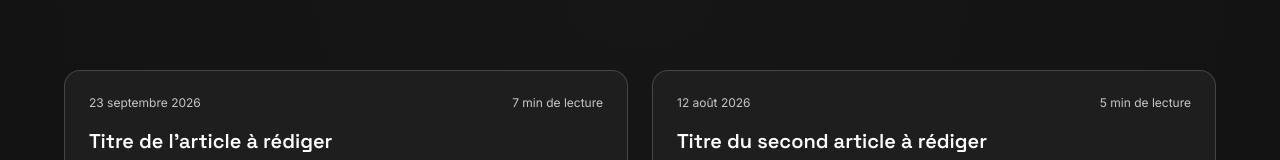
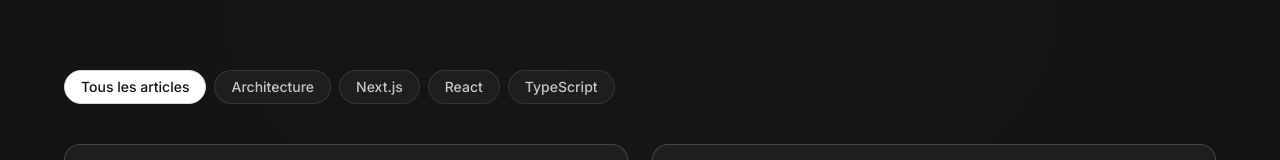
Before and after one commit to TeoCasanovaDW/portfolio_react_next, a Next.js app: page /fr/blog in a window 1280 px wide. Shown: the part 397-557 px from the top of the page. Built offline with nearby package versions, Linux system fonts and the light colour scheme; no server answers.

Commit message:
feat: add tag filtering to blog

```diff
--- a/app/[locale]/blog/page.tsx
+++ b/app/[locale]/blog/page.tsx
@@ -1,15 +1,19 @@
 import ArticleCard from '@/components/blog/ArticleCard'
-import { formatArticleDate, getArticles } from '@/lib/blog'
+import TagFilter from '@/components/blog/TagFilter'
+import { formatArticleDate, getAllTags, getArticles } from '@/lib/blog'
 import { getDictionary, localizePath, resolveLocale } from '@/lib/i18n'
 
 type Props = {
   params: Promise<{ locale: string }>
+  searchParams: Promise<{ tag?: string }>
 }
 
-export default async function BlogPage({ params }: Props) {
+export default async function BlogPage({ params, searchParams }: Props) {
   const locale = resolveLocale((await params).locale)
+  const { tag } = await searchParams
   const { blog: copy } = getDictionary(locale)
-  const articles = getArticles(locale)
+  const articles = getArticles(locale, tag)
+  const blogPath = localizePath('/blog', locale)
 
   return (
     <div className="max-w-[1200px] mx-auto px-6 py-16">
@@ -28,8 +32,18 @@ export default async function BlogPage({ params }: Props) {
         </div>
       </div>
 
+      {/* Tag filter */}
+      <TagFilter
+        tags={getAllTags()}
+        activeTag={tag}
+        basePath={blogPath}
+        allLabel={copy.allTags}
+        ariaLabel={copy.filterLabel}
+      />
+
       {/* Article list */}
       <section>
+        {articles.length > 0 ? (
           <div className="grid grid-cols-1 md:grid-cols-2 gap-6">
             {articles.map((article) => (
               <ArticleCard
@@ -41,6 +55,9 @@ export default async function BlogPage({ params }: Props) {
               />
             ))}
           </div>
+        ) : (
+          <p className="text-text-secondary text-base leading-relaxed">{copy.emptyState}</p>
+        )}
       </section>
     </div>
   )
--- /dev/null
+++ b/components/blog/TagFilter.tsx
@@ -0,0 +1,49 @@
+import Link from 'next/link'
+
+type Props = {
+  tags: string[]
+  /** Tag currently selected via `?tag=`, if any. */
+  activeTag?: string
+  /** Path to the blog list, already prefixed with the current locale. */
+  basePath: string
+  /** Label of the link that clears the filter and shows every article. */
+  allLabel: string
+  /** Accessible name of the filter group, already resolved in the current locale. */
+  ariaLabel: string
+}
+
+const pill =
+  'inline-flex items-center px-4 py-1.5 rounded-full text-sm font-medium transition-colors duration-150'
+const pillActive = 'bg-white text-[#121212] border border-[#dadada]'
+const pillInactive =
+  'bg-surface text-text-secondary border border-white/10 hover:text-white hover:border-white/20'
+
+/**
+ * Filters the article list by tag through plain links to `?tag=`, read server-side
+ * by the blog page. No Client Component, no React state.
+ */
+export default function TagFilter({ tags, activeTag, basePath, allLabel, ariaLabel }: Props) {
+  const options = [
+    { label: allLabel, href: basePath, active: !activeTag },
+    ...tags.map((tag) => ({
+      label: tag,
+      href: `${basePath}?tag=${encodeURIComponent(tag)}`,
+      active: activeTag?.toLowerCase() === tag.toLowerCase(),
+    })),
+  ]
+
+  return (
+    <nav aria-label={ariaLabel} className="flex flex-wrap gap-2 mb-10">
+      {options.map(({ label, href, active }) => (
+        <Link
+          key={label}
+          href={href}
+          aria-current={active ? 'page' : undefined}
+          className={`${pill} ${active ? pillActive : pillInactive}`}
+        >
+          {label}
+        </Link>
+      ))}
+    </nav>
+  )
+}
--- a/data/i18n/en.ts
+++ b/data/i18n/en.ts
@@ -138,6 +138,9 @@ export const en = {
     ],
     /** `{minutes}` is replaced with the reading time of the article. */
     readingTime: '{minutes} min read',
+    filterLabel: 'Filter articles by tag',
+    allTags: 'All articles',
+    emptyState: 'No articles for this tag yet.',
   },
 
   contact: {
--- a/data/i18n/fr.ts
+++ b/data/i18n/fr.ts
@@ -137,6 +137,9 @@ export const fr: Dictionary = {
     ],
     /** `{minutes}` is replaced with the reading time of the article. */
     readingTime: '{minutes} min de lecture',
+    filterLabel: 'Filtrer les articles par tag',
+    allTags: 'Tous les articles',
+    emptyState: 'Aucun article pour ce tag pour le moment.',
   },
 
   contact: {
```
Lines whose indentation alone changed are shown as unchanged.
